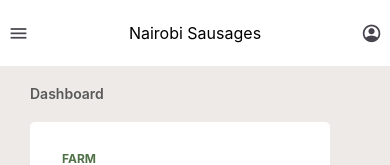
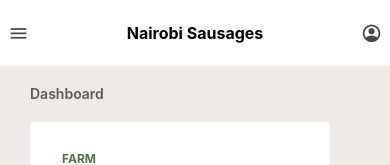
Before and after one commit to hellen17/frontend-test-peachcars, a Vue app: page / in a window 390 px wide. Both pictures are taken after a click on the button "Login". Shown: the top 165 px of the page. Built offline with nearby package versions, Linux system fonts and the light colour scheme.

Commit message:
update navbar

```diff
--- a/src/components/Navbar.vue
+++ b/src/components/Navbar.vue
@@ -9,7 +9,7 @@
             </router-link>
         </div>
         <img src="@/assets/hamburger.png" alt="menu" class="hamburger-menu" />
-        <p>Nairobi Sausages</p>
+        <p class="nav-header">Nairobi Sausages</p>
         <img src="@/assets/avatar.png" class="avatar" alt="profile-icon" />
     </div>
 </template>
@@ -33,6 +33,9 @@ a{
     text-decoration: none;
     color: #000;
 }
+.nav-header{
+    font-weight: 700;
+}
 .avatar, .hamburger-menu{
     cursor: pointer;
 }
```
